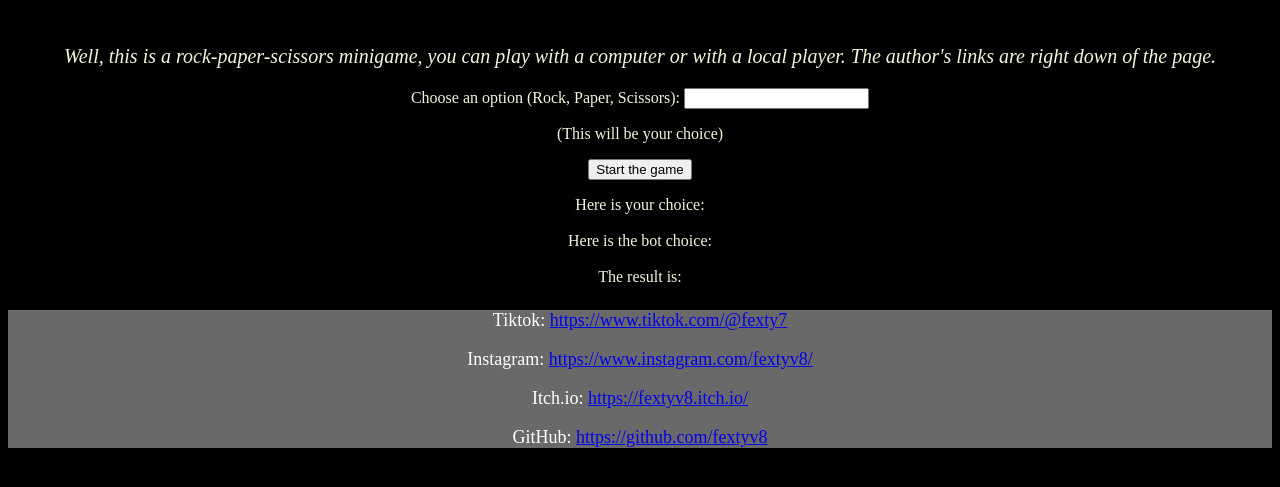
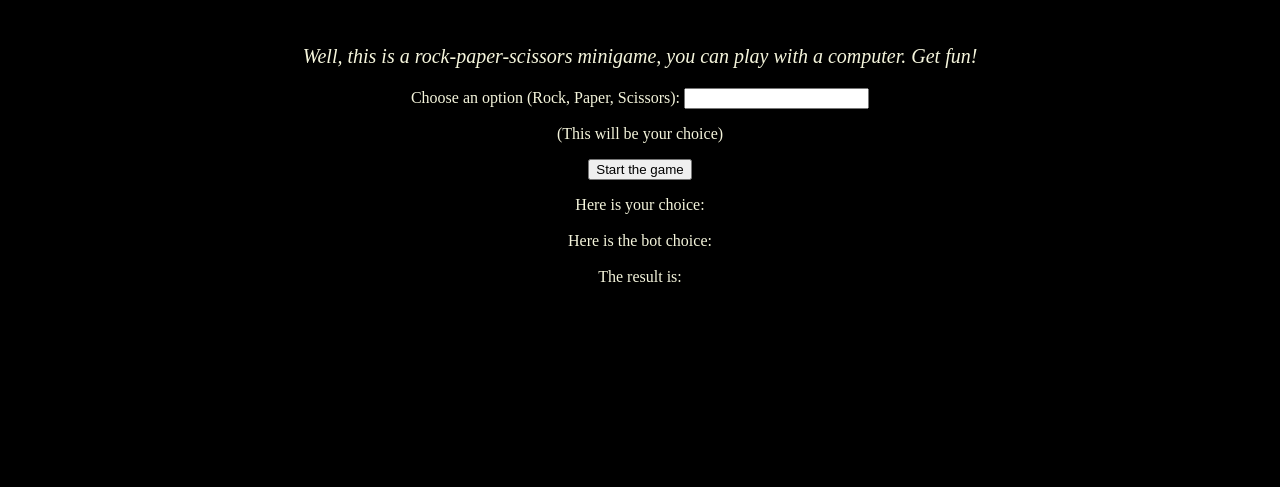
Before and after one commit to fextyv8/RPS, a plain HTML site: page index.html in a window 1280 px wide. Shown: the part 135-622 px from the top of the page. Drawn offline with Linux system fonts and the light colour scheme.

Commit message:
Add files via upload

```diff
--- a/index.html
+++ b/index.html
@@ -9,8 +9,7 @@
             <div class="introduction">
                 <h1 id="title">Rock Paper Scissors</h1>
                 <p id="summary">Well, this is a rock-paper-scissors minigame, you can play
-                    with a computer or with a local player. The
-                    author's links are right down of the page. </p>
+                    with a computer. Get fun!</p>
             </div>
         </header>
         <div class="game">
@@ -31,16 +30,6 @@
                 <p id="result"></p>
             </div>
         </div>
-        <div class="credits">
-            <p>Tiktok: <a href="https://www.tiktok.com/@fexty7" target="_blank">
-            https://www.tiktok.com/@fexty7</a></p>
-            <p>Instagram: <a href="https://www.instagram.com/fextyv8/" target="_blank">
-            https://www.instagram.com/fextyv8/</a></p>
-            <p>Itch.io: </a><a target="_blank" href="https://fextyv8.itch.io/">
-            https://fextyv8.itch.io/</a></p>
-            <p>GitHub: <a target="_blank" href="https://github.com/fextyv8">
-            https://github.com/fextyv8</a></p>
-        </div>
         <script src="script.js"></script>
     </body>
 </html>
```
Also changed, not shown: script.js (line endings or trailing spaces), style.css (line endings or trailing spaces).
